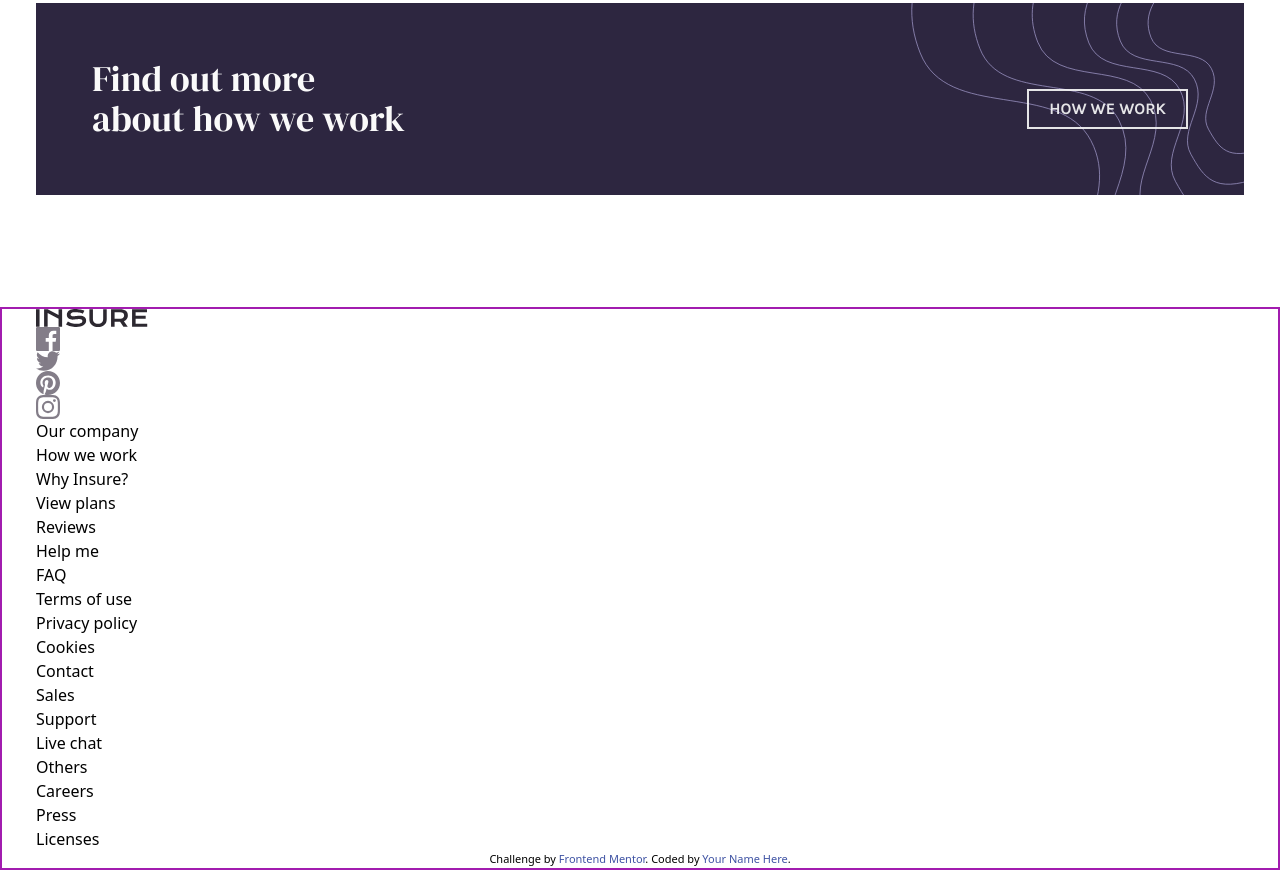
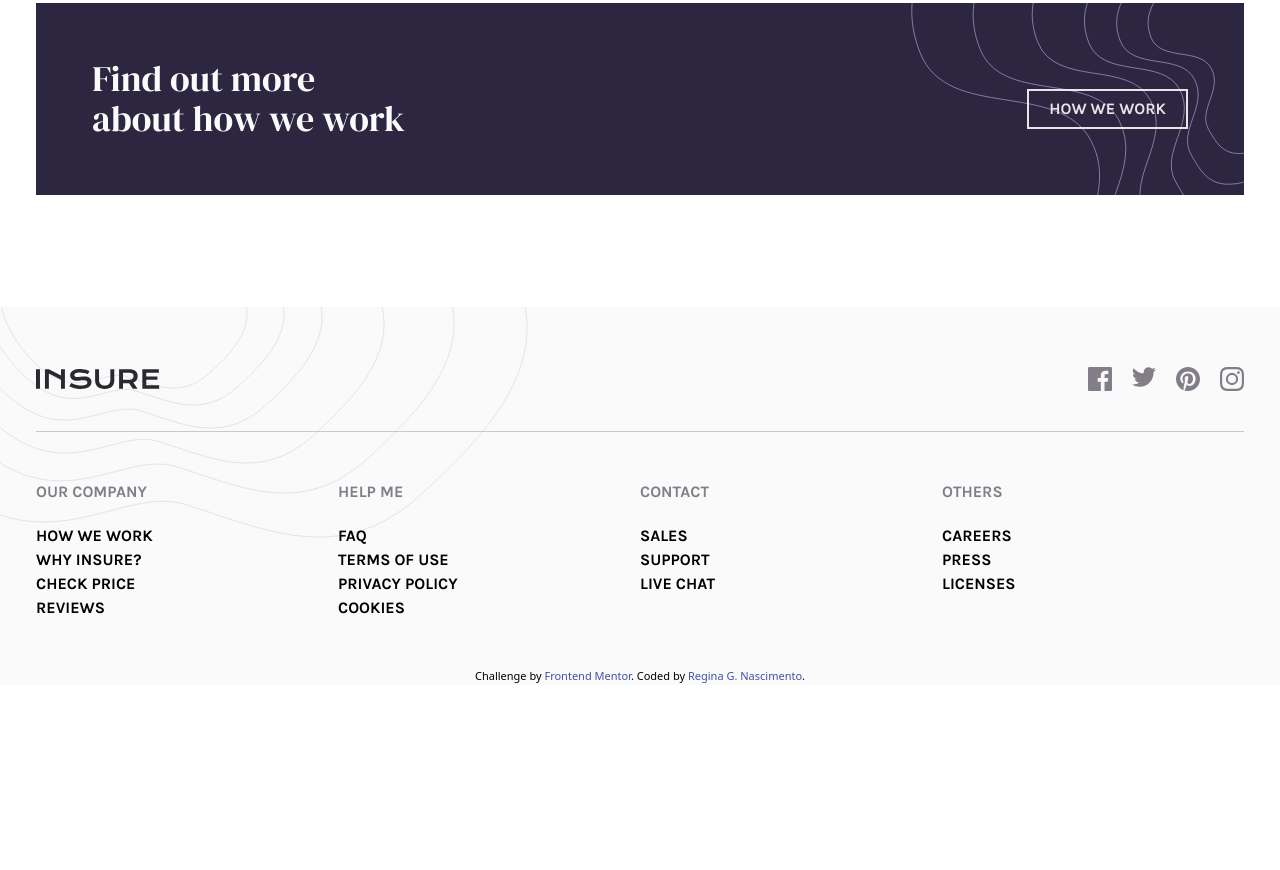
Before and after one commit to reginaguermandi/insure-landing-page, a website: page src/index.html in a window 1280 px wide. Shown: the part 1540-2410 px from the top of the page. After the commit the page ends 2225 px from the top, so only its background shows below. Drawn offline with Linux system fonts and the light colour scheme.

Commit message:
style: add footer links

```diff
--- a/src/index.html
+++ b/src/index.html
@@ -133,58 +133,107 @@
     </section>
   </main>
 
-  <footer class="border-2 border-fuchsia-700">
+  <footer class="relative bg-very-light-gray">
+    <img class="absolute md:hidden" src="../images/bg-pattern-footer-mobile.svg" alt="line pattern">
+    <img class="absolute hidden md:block " src="../images/bg-pattern-footer-desktop.svg" alt="line pattern">
 
-    <div class="max-w-[1240px] mx-auto px-4">
-      <img src="../images/logo.svg" alt="logo insure">
-      <ul>
-        <li><img src="../images/icon-facebook.svg" alt=""></li>
-        <li><img src="../images/icon-twitter.svg" alt=""></li>
-        <li><img src="../images/icon-pinterest.svg" alt=""></li>
-        <li><img src="../images/icon-instagram.svg" alt=""></li>
-      </ul>
+    <div class="relative max-w-[1240px] mx-auto px-4">
+    <div>
+      <div class="pt-20 text-center md:flex md:justify-between md:items-center md:pt-5">
+        <img class="w-15 h-5 m-auto md:m-0" src="../images/logo.svg" alt="logo insure">
+          <ul class="inline-flex space-x-5 py-10">
+            <li>
+              <a href="#">
+                <img src="../images/icon-facebook.svg" alt="">
+              </a>
+            </li>
+            <li>
+              <a href="#">
+                <img src="../images/icon-twitter.svg" alt="">
+              </a>
+            </li>
+            <li>
+              <a href="#">
+                <img src="../images/icon-pinterest.svg" alt="">
+              </a>
+            </li>
+            <li>
+              <a href="#">
+                <img src="../images/icon-instagram.svg" alt="">
+              </a>
+            </li>
+          </ul>
+      </div>
       <div>
-        <div class="linda decorativa"></div>
+        <div class="h-px w-full bg-dark-grayish-violet opacity-40"></div>
       </div>
     </div>
 
-    <nav class="max-w-[1240px] mx-auto px-4">
+    <nav class="py-7 text-center font-body font-bold uppercase md:grid md:grid-cols-4 md:text-left ">
 
-      <div>
-        <ul>
-          <li>Our company</li>
-          <li>How we work</li>
-          <li>Why Insure?</li>
-          <li>View plans</li>
-          <li>Reviews</li>
+      <div class="order-1 py-5">
+        <span class=" text-dark-grayish-violet">Our company</span>
+        <ul class="pt-5">
+          <li>
+            <a href="#">How we work</a>
+          </li>
+          <li>
+            <a href="#">Why Insure?</a>
+          </li>
+          <li>
+            <a href="#">Check Price</a>
+          </li>
+          <li>
+            <a href="#">Reviews</a>
+          </li>
         </ul>
       </div>
 
-      <div>
-        <ul>
-          <li>Help me</li>
-          <li>FAQ</li>
-          <li>Terms of use</li>
-          <li>Privacy policy</li>
-          <li>Cookies</li>
+      <div class="order-2 py-5">
+        <span class="text-dark-grayish-violet">Help me</span>
+        <ul class="pt-5">
+          <li>
+            <a href="#">FAQ</a>
+          </li>
+          <li>
+            <a href="#">Terms of use</a>
+          </li>
+          <li>
+            <a href="#">Privacy policy</a>
+          </li>
+          <li>
+            <a href="#">Cookies</a>
+          </li>
         </ul>
       </div>
 
-      <div>
-        <ul>
-          <li>Contact</li>
-          <li>Sales</li>
-          <li>Support</li>
-          <li>Live chat</li>
+      <div class="order-3 py-5">
+        <span class="text-dark-grayish-violet">Contact</span>
+        <ul class="pt-5">
+          <li>
+            <a href="#">Sales</a>
+          </li>
+          <li>
+            <a href="#">Support</a>
+          </li>
+          <li>
+            <a href="#">Live chat</a>
+          </li>
         </ul>
       </div>
 
-      <div>
-        <ul>
-          <li> Others</li>
-          <li>Careers</li>
-          <li> Press</li>
-          <li>Licenses</li>
+      <div class="order-4 py-5">
+        <span class="text-dark-grayish-violet">Others</span>
+        <ul class="pt-5">
+          <li>
+            <a href="#">Careers</a>
+          </li>
+          <li>
+            <a href="#">Press</a>
+          </li>
+          <li>
+            <a href="#">Licenses</a>
+          </li>
         </ul>
       </div>
 
@@ -192,8 +241,9 @@
 
     <div class="attribution">
       Challenge by <a href="https://www.frontendmentor.io?ref=challenge" target="_blank">Frontend Mentor</a>.
-      Coded by <a href="#">Your Name Here</a>.
+      Coded by <a href="https://www.linkedin.com/in/reginaguermandi/">Regina G. Nascimento</a>.
     </div>
+  </div>
   </footer>
 
 
```
Also changed, not shown: dist/output.css.
